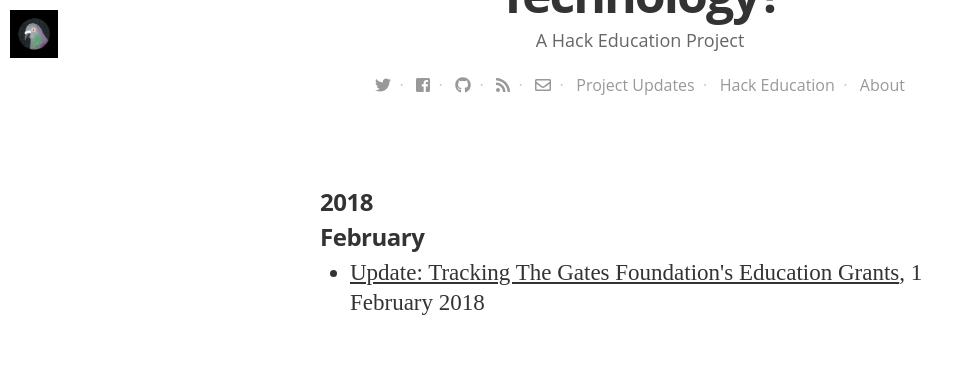
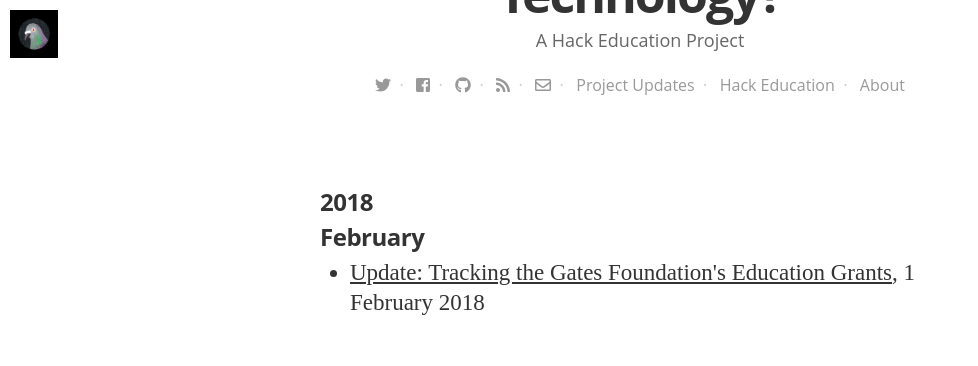
Before and after one commit to HackEducation/funding, a Jekyll site: the page built from archives.html, in a window 1280 px wide and 900 px high, scrolled down 615 px. Shown: the top 366 px of the window, without its empty margins (0-978 px from the left). Built offline with Jekyll 4.4.1, drawn with Linux system fonts in a browser that asks for light colours; nearby versions of some CDN libraries; some web fonts are replaced.

Commit message:
edit headline

```diff
--- a/_posts/2018-02-01-gates-update.html
+++ b/_posts/2018-02-01-gates-update.html
@@ -1,6 +1,6 @@
 ---
 layout: post
-title: "Update: Tracking The Gates Foundation's Education Grants"
+title: "Update: Tracking the Gates Foundation's Education Grants"
 date: 2018-02-01 17:25:00 +0000
 tags:
 image: https://s3.amazonaws.com/hackedu/2017-03-01-money.jpg
```
